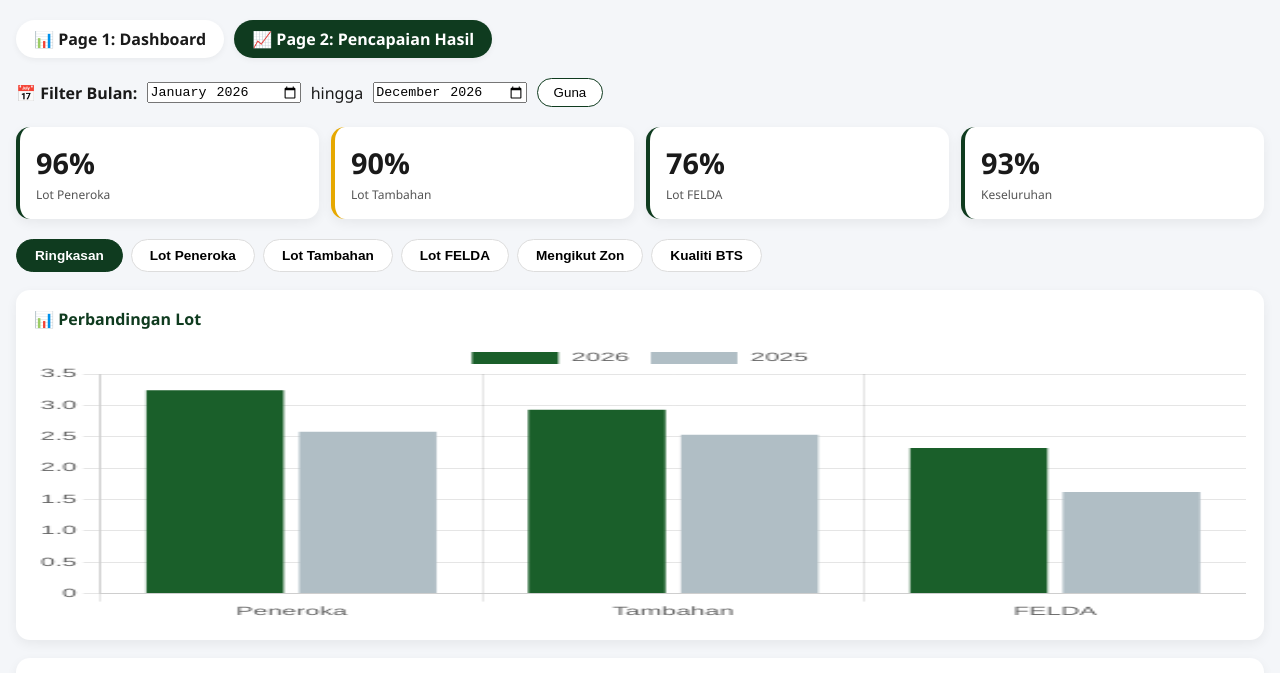
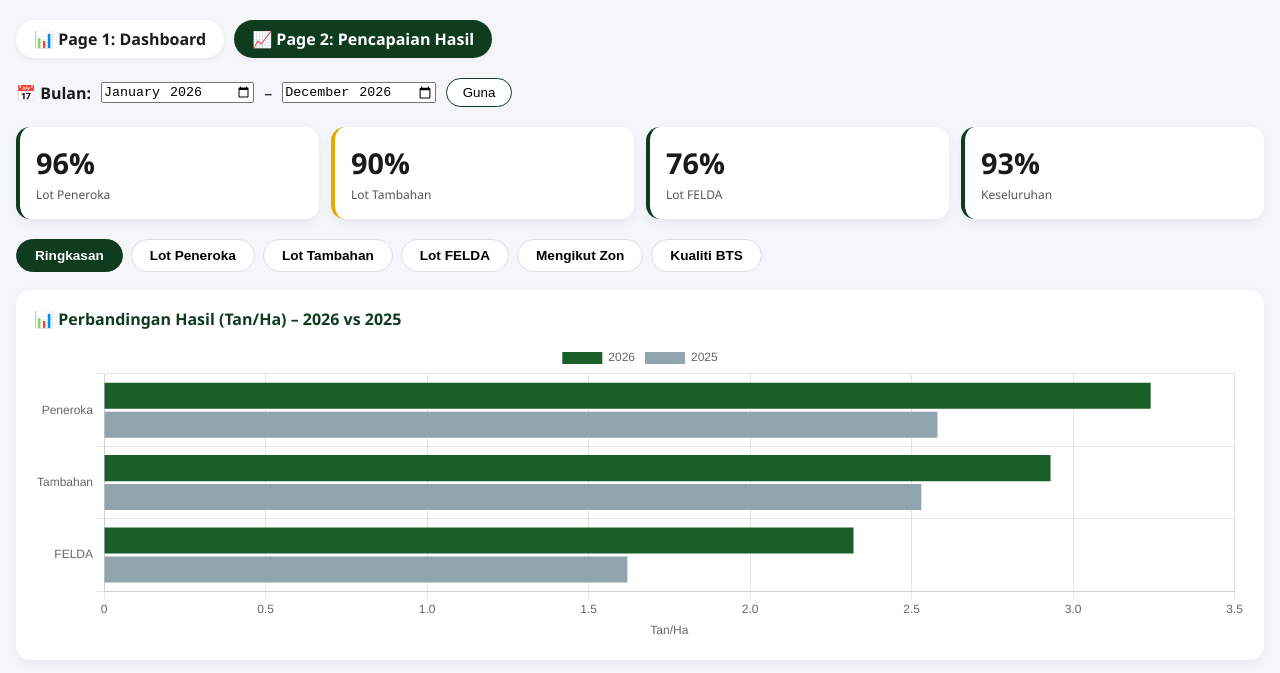
Before and after one commit to mohdnazri9285/fpm-wilayah-mempaga, a plain HTML site: page page2.html in a window 1280 px wide. Shown: the part 95-768 px from the top of the page. Drawn offline with nearby package versions, Linux system fonts and the light colour scheme.

Commit message:
Update page2.html

```diff
--- a/page2.html
+++ b/page2.html
@@ -23,15 +23,15 @@
         .stat-card.accent { border-left-color: var(--accent); }
         .stat-card .val { font-size:1.8rem; font-weight:800; }
         .stat-card .lbl { font-size:0.75rem; color:var(--text-light); margin-top:4px; }
+        .tabs { display:flex; gap:8px; margin-bottom:18px; flex-wrap:wrap; }
+        .tab { padding:8px 18px; border-radius:20px; background:white; border:1px solid #ddd; cursor:pointer; font-weight:600; font-size:0.85rem; }
+        .tab.active { background:var(--primary); color:white; border-color:var(--primary); }
         .grid-2 { display: grid; grid-template-columns: 1fr 1fr; gap:18px; }
         .card { background: var(--card); border-radius: var(--radius); padding:18px; box-shadow: var(--shadow); margin-bottom:18px; }
         .card h3 { font-size:1rem; margin-bottom:12px; color:var(--primary); }
-        .chart-box { height:280px; position:relative; }
+        .chart-box { height:300px; position:relative; }
         .chart-box canvas { width:100% !important; height:100% !important; }
-        .tabs { display:flex; gap:8px; margin-bottom:18px; flex-wrap:wrap; }
-        .tab { padding:8px 18px; border-radius:20px; background:white; border:1px solid #ddd; cursor:pointer; font-weight:600; font-size:0.85rem; }
-        .tab.active { background:var(--primary); color:white; border-color:var(--primary); }
-        table { width:100%; border-collapse:collapse; font-size:0.85rem; }
+        table { width:100%; border-collapse:collapse; font-size:0.85rem; margin-top:10px; }
         th { background:#1a3c1a; color:white; padding:8px; text-align:left; }
         td { padding:8px; border-bottom:1px solid #eee; }
         .modal { display:none; position:fixed; top:0; left:0; width:100%; height:100%; background:rgba(0,0,0,0.5); z-index:999; align-items:center; justify-content:center; }
@@ -52,17 +52,19 @@
         <a href="page2.html" class="active">📈 Page 2: Pencapaian Hasil</a>
     </div>
 
-    <!-- Filter Bulan (simulasi) -->
+    <!-- Filter (simulasi) -->
     <div style="display:flex; gap:10px; align-items:center; margin-bottom:20px; flex-wrap:wrap;">
-        <span style="font-weight:600;">📅 Filter Bulan:</span>
+        <span style="font-weight:600;">📅 Bulan:</span>
         <input type="month" id="startMonth" value="2026-01">
-        <span>hingga</span>
+        <span>–</span>
         <input type="month" id="endMonth" value="2026-12">
-        <button onclick="alert('Fungsi filter aktif selepas integrasi data sebenar')" style="padding:6px 16px; border-radius:20px; border:1px solid var(--primary); background:white; cursor:pointer;">Guna</button>
+        <button onclick="alert('Fungsi penapisan akan aktif selepas integrasi pangkalan data.')" style="padding:6px 16px; border-radius:20px; border:1px solid var(--primary); background:white; cursor:pointer;">Guna</button>
     </div>
 
+    <!-- KPI -->
     <div class="stats-row" id="hasilSummary"></div>
 
+    <!-- Tab -->
     <div class="tabs" id="hasilTabs">
         <button class="tab active" data-tab="ringkasan">Ringkasan</button>
         <button class="tab" data-tab="peneroka">Lot Peneroka</button>
@@ -75,6 +77,7 @@
     <div id="tabContent"></div>
 </div>
 
+<!-- Modal Projek -->
 <div class="modal" id="projekModal">
     <div class="modal-content">
         <span class="close" onclick="closeModal()">✖</span>
@@ -83,11 +86,39 @@
 </div>
 
 <script>
-const hasilData = {
-    peneroka: { luas:17112.53, target:18.02, capaiKini:3.24, capai2025:2.58, varian:0.66, pc:96 },
-    tambahan: { luas:418.63, target:15.79, capaiKini:2.93, capai2025:2.53, varian:0.40, pc:90 },
-    felda: { luas:3322.51, target:16.27, capaiKini:2.32, capai2025:1.62, varian:0.70, pc:76 }
+// Data sebenar dari slaid
+const ringkasan = {
+    peneroka: { luas:17112.53, target:18.02, capai:3.24, capai2025:2.58, varian:0.66, pc:96 },
+    tambahan: { luas:418.63, target:15.79, capai:2.93, capai2025:2.53, varian:0.40, pc:90 },
+    felda:    { luas:3322.51, target:16.27, capai:2.32, capai2025:1.62, varian:0.70, pc:76 }
 };
+
+// Data zon (matang utama, matang muda, lot tambahan)
+const dataZon = {
+    penerokaUtama: [
+        { zon:'Koyan', luas:2889.43, capai:3.03, capai2025:2.03, beza:0.99 },
+        { zon:'Mempaga', luas:5678.40, capai:3.33, capai2025:2.53, beza:0.80 },
+        { zon:'Bera', luas:3936.03, capai:3.30, capai2025:2.82, beza:0.49 },
+        { zon:'Mendi', luas:2339.39, capai:4.32, capai2025:3.26, beza:1.05 }
+    ],
+    penerokaMuda: [
+        { zon:'Mempaga', luas:674.58, capai:2.05, capai2025:1.95, beza:0.10 },
+        { zon:'Mendi', luas:1594.71, capai:2.12, capai2025:2.09, beza:0.04 }
+    ],
+    tambahanUtama: [
+        { zon:'Koyan', luas:41.45, capai:2.23, capai2025:1.26, beza:0.97 },
+        { zon:'Mempaga', luas:183.49, capai:2.62, capai2025:2.43, beza:0.19 },
+        { zon:'Bera', luas:145.93, capai:3.37, capai2025:2.99, beza:0.38 },
+        { zon:'Mendi', luas:44.77, capai:3.37, capai2025:3.07, beza:0.30 }
+    ],
+    feldaUtama: [
+        { zon:'Koyan', luas:1200, capai:3.00, capai2025:2.00, beza:1.00 },
+        { zon:'Mempaga', luas:1500, capai:3.25, capai2025:2.50, beza:0.75 },
+        { zon:'Bera', luas:900, capai:3.20, capai2025:2.80, beza:0.40 },
+        { zon:'Mendi', luas:800, capai:3.30, capai2025:2.90, beza:0.40 }
+    ]
+};
+
 const zoneProjek = {
     koyan: ['Tersang 2','Tersang 1','Sg Koyan 3','Tersang 3','Chegar Perah','Sg Koyan 1'],
     mempaga: ['Kg. Sertik','Lakum','Lembah Klau','Lurah Bilut','Jenderak Selatan','Krau 1','Jenderak Utara','Mempaga 1','Bukit Damar'],
@@ -95,8 +126,8 @@ const zoneProjek = {
     bera: ['Bkt Kepayang','Mayam','Kumai','Triang 3','Sebertak','Rentam','Tementi','Triang 1','Purun']
 };
 
-function renderSummary() {
-    const s = hasilData;
+function renderSummaryCards() {
+    const s = ringkasan;
     document.getElementById('hasilSummary').innerHTML = `
         <div class="stat-card"><div class="val">${s.peneroka.pc}%</div><div class="lbl">Lot Peneroka</div></div>
         <div class="stat-card accent"><div class="val">${s.tambahan.pc}%</div><div class="lbl">Lot Tambahan</div></div>
@@ -105,50 +136,105 @@ function renderSummary() {
     `;
 }
 
+let currentChart = null;
 function renderTabContent(tab) {
     const container = document.getElementById('tabContent');
+    if (currentChart) { currentChart.destroy(); currentChart = null; }
     switch(tab) {
         case 'ringkasan':
             container.innerHTML = `
-                <div class="card"><h3>📊 Perbandingan Lot</h3><div class="chart-box"><canvas id="chartRingkasan"></canvas></div></div>
-                <div class="card"><h3>📋 Jadual Ringkasan</h3>
+                <div class="card">
+                    <h3>📊 Perbandingan Hasil (Tan/Ha) – 2026 vs 2025</h3>
+                    <div class="chart-box"><canvas id="chartRingkasan"></canvas></div>
+                </div>
+                <div class="card">
+                    <h3>📋 Jadual Ringkasan</h3>
                     <table>
-                        <thead><tr><th>Lot</th><th>Luas (Ha)</th><th>Target</th><th>Capai (T/Ha)</th><th>%</th><th>2025</th><th>Varian</th></tr></thead>
+                        <thead><tr><th>Lot</th><th>Luas (Ha)</th><th>Target</th><th>Capai</th><th>%</th><th>2025</th><th>Varian</th></tr></thead>
                         <tbody>
-                            <tr><td>Peneroka</td><td>17112.53</td><td>18.02</td><td>3.24</td><td>96</td><td>2.58</td><td>+0.66</td></tr>
-                            <tr><td>Tambahan</td><td>418.63</td><td>15.79</td><td>2.93</td><td>90</td><td>2.53</td><td>+0.40</td></tr>
-                            <tr><td>FELDA</td><td>3322.51</td><td>16.27</td><td>2.32</td><td>76</td><td>1.62</td><td>+0.70</td></tr>
+                            <tr><td>Peneroka</td><td>17112.53</td><td>18.02</td><td>3.24</td><td>96%</td><td>2.58</td><td>+0.66</td></tr>
+                            <tr><td>Tambahan</td><td>418.63</td><td>15.79</td><td>2.93</td><td>90%</td><td>2.53</td><td>+0.40</td></tr>
+                            <tr><td>FELDA</td><td>3322.51</td><td>16.27</td><td>2.32</td><td>76%</td><td>1.62</td><td>+0.70</td></tr>
                         </tbody>
                     </table>
                 </div>`;
-            new Chart(document.getElementById('chartRingkasan'), {
+            const ctx = document.getElementById('chartRingkasan').getContext('2d');
+            currentChart = new Chart(ctx, {
                 type: 'bar',
-                data: { labels: ['Peneroka','Tambahan','FELDA'], datasets: [
-                    { label:'2026', data:[3.24,2.93,2.32], backgroundColor:'#1a5f2a' },
-                    { label:'2025', data:[2.58,2.53,1.62], backgroundColor:'#b0bec5' }
-                ] }
+                data: {
+                    labels: ['Peneroka', 'Tambahan', 'FELDA'],
+                    datasets: [
+                        { label: '2026', data: [3.24, 2.93, 2.32], backgroundColor: '#1a5f2a' },
+                        { label: '2025', data: [2.58, 2.53, 1.62], backgroundColor: '#90a4ae' }
+                    ]
+                },
+                options: {
+                    indexAxis: 'y', // horizontal bars
+                    responsive: true,
+                    maintainAspectRatio: false,
+                    plugins: { legend: { position: 'top' } },
+                    scales: { x: { title: { display: true, text: 'Tan/Ha' } } }
+                }
             });
             break;
+
         case 'peneroka':
-            container.innerHTML = `<p>Detail Lot Peneroka akan dipaparkan di sini (graf & jadual ikut zon).</p>`;
+            container.innerHTML = `
+                <div class="card"><h3>🌱 Lot Peneroka – Matang Utama</h3>
+                    <table>
+                        <thead><tr><th>Zon</th><th>Luas (Ha)</th><th>Capai (T/Ha)</th><th>2025</th><th>Beza</th></tr></thead>
+                        <tbody>${dataZon.penerokaUtama.map(d=>`<tr><td>${d.zon}</td><td>${d.luas}</td><td>${d.capai}</td><td>${d.capai2025}</td><td>+${d.beza}</td></tr>`).join('')}</tbody>
+                    </table>
+                </div>
+                <div class="card"><h3>🌿 Lot Peneroka – Matang Muda</h3>
+                    <table>
+                        <thead><tr><th>Zon</th><th>Luas (Ha)</th><th>Capai (T/Ha)</th><th>2025</th><th>Beza</th></tr></thead>
+                        <tbody>${dataZon.penerokaMuda.map(d=>`<tr><td>${d.zon}</td><td>${d.luas}</td><td>${d.capai}</td><td>${d.capai2025}</td><td>+${d.beza}</td></tr>`).join('')}</tbody>
+                    </table>
+                </div>`;
             break;
+
         case 'tambahan':
-            container.innerHTML = `<p>Detail Lot Tambahan akan dipaparkan di sini.</p>`;
+            container.innerHTML = `
+                <div class="card"><h3>📋 Lot Tambahan – Matang Utama</h3>
+                    <table>
+                        <thead><tr><th>Zon</th><th>Luas (Ha)</th><th>Capai (T/Ha)</th><th>2025</th><th>Beza</th></tr></thead>
+                        <tbody>${dataZon.tambahanUtama.map(d=>`<tr><td>${d.zon}</td><td>${d.luas}</td><td>${d.capai}</td><td>${d.capai2025}</td><td>+${d.beza}</td></tr>`).join('')}</tbody>
+                    </table>
+                </div>`;
             break;
+
         case 'felda':
-            container.innerHTML = `<p>Detail Lot FELDA akan dipaparkan di sini.</p>`;
+            container.innerHTML = `
+                <div class="card"><h3>🏢 Lot FELDA – Matang Utama</h3>
+                    <table>
+                        <thead><tr><th>Zon</th><th>Luas (Ha)</th><th>Capai (T/Ha)</th><th>2025</th><th>Beza</th></tr></thead>
+                        <tbody>${dataZon.feldaUtama.map(d=>`<tr><td>${d.zon}</td><td>${d.luas}</td><td>${d.capai}</td><td>${d.capai2025}</td><td>+${d.beza}</td></tr>`).join('')}</tbody>
+                    </table>
+                </div>`;
             break;
+
         case 'zon':
             container.innerHTML = `<div class="grid-2">${Object.keys(zoneProjek).map(z=>`
                 <div class="card" style="cursor:pointer;" onclick="showZoneDetail('${z}')">
                     <h3>📍 ${z.toUpperCase()}</h3><p>${zoneProjek[z].length} projek</p>
+                    <button class="tab" style="margin-top:6px;">Lihat Projek</button>
                 </div>`).join('')}</div>`;
             break;
+
         case 'bts':
-            container.innerHTML = `<div class="card"><h3>🔬 Kualiti BTS</h3><div class="chart-box"><canvas id="chartBTS"></canvas></div></div>`;
-            new Chart(document.getElementById('chartBTS'), {
+            container.innerHTML = `
+                <div class="card"><h3>🔬 Kualiti BTS</h3>
+                    <div class="chart-box"><canvas id="chartBTS"></canvas></div>
+                </div>`;
+            const ctxBTS = document.getElementById('chartBTS').getContext('2d');
+            currentChart = new Chart(ctxBTS, {
                 type: 'doughnut',
-                data: { labels:['Masak','Mengkal','Muda'], datasets:[{ data:[90.06,8.22,1.18], backgroundColor:['#2d8a4e','#f0a500','#c62828'] }] }
+                data: {
+                    labels: ['Masak (90.06%)','Mengkal (8.22%)','Muda (1.18%)'],
+                    datasets: [{ data: [90.06, 8.22, 1.18], backgroundColor: ['#2d8a4e','#f0a500','#c62828'] }]
+                },
+                options: { responsive: true, maintainAspectRatio: false, plugins: { legend: { position: 'bottom' } } }
             });
             break;
     }
@@ -156,13 +242,13 @@ function renderTabContent(tab) {
 
 function showZoneDetail(zone) {
     const projek = zoneProjek[zone];
-    document.getElementById('modalBody').innerHTML = `<h3>${zone.toUpperCase()} - Senarai Projek</h3><ul>${projek.map(p=>`<li>${p}</li>`).join('')}</ul>`;
+    document.getElementById('modalBody').innerHTML = `<h3>${zone.toUpperCase()} – Senarai Projek</h3><ul>${projek.map(p=>`<li>${p}</li>`).join('')}</ul>`;
     document.getElementById('projekModal').classList.add('show');
 }
 function closeModal() { document.getElementById('projekModal').classList.remove('show'); }
 
 // Init
-renderSummary();
+renderSummaryCards();
 const tabs = document.querySelectorAll('#hasilTabs .tab');
 tabs.forEach(tab => {
     tab.addEventListener('click', function() {
```
